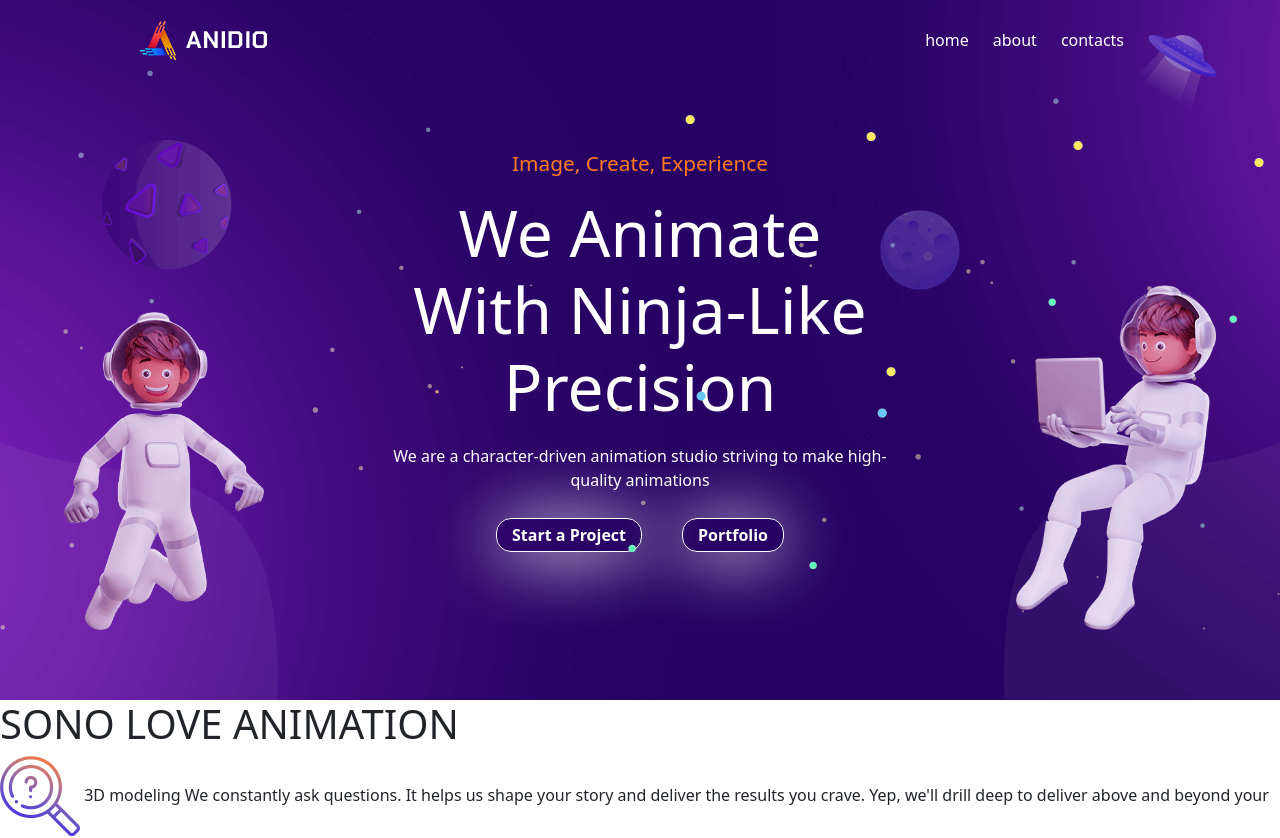
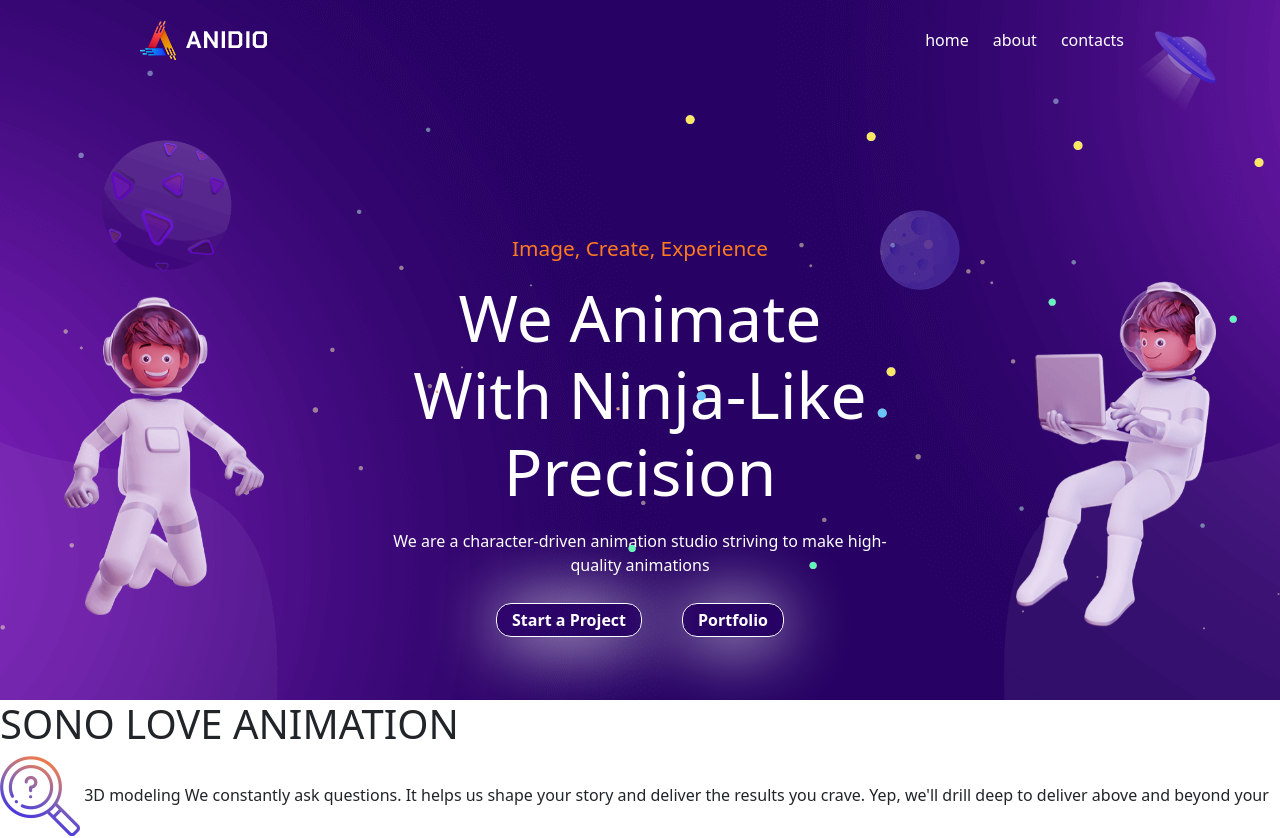
Before and after one commit to Chrissx77/proj-html-vuejs, a Vue app: page / in a window 1280 px wide. Shown: the top 838 px of the page. Built offline with nearby package versions, Linux system fonts and the light colour scheme.

Commit message:
added animation jumbotrone

```diff
--- a/src/pages/Jumbotron.vue
+++ b/src/pages/Jumbotron.vue
@@ -10,38 +10,39 @@ export default {
       <p class="label">Image, Create, Experience</p>
       <h1 class="mainTitle">We Animate With Ninja-Like Precision</h1>
       <p class="paragraph">
-        We are a character-driven animation studio striving to make high-quality animations
+        We are a character-driven animation studio striving to make high-quality
+        animations
       </p>
       <button class="btn-project">Start a Project</button>
       <button class="btn-portfolio">Portfolio</button>
     </div>
 
     <div class="starsLeft">
-      <img src="../assets/dots-left.png" alt="" srcset="">
+      <img src="../assets/dots-left.png" alt="" srcset="" />
     </div>
 
     <div class="starsRight">
-      <img src="../assets/dots-right.png" alt="" srcset="">
+      <img src="../assets/dots-right.png" alt="" srcset="" />
     </div>
 
     <div class="imageAstroneer">
-      <img src="../assets/left-man.png" alt="" srcset="">
+      <img src="../assets/left-man.png" alt="" srcset="" />
     </div>
 
     <div class="imageAstroneerPC">
-      <img src="../assets/right-man.png" alt="" srcset="">
+      <img src="../assets/right-man.png" alt="" srcset="" />
     </div>
 
     <div class="planet">
-      <img src="../assets/globe1.png" alt="" srcset="">
+      <img src="../assets/globe1.png" alt="" srcset="" />
     </div>
 
     <div class="moon">
-      <img src="../assets/globe2.png" alt="" srcset="">
+      <img src="../assets/globe2.png" alt="" srcset="" />
     </div>
 
     <div class="alien">
-      <img src="../assets/light.png" alt="" srcset="">
+      <img src="../assets/light.png" alt="" srcset="" />
     </div>
   </section>
 </template>
@@ -51,6 +52,7 @@ export default {
 @use "../style/partials/mixins" as *;
 
 .hero {
+  padding: 170px 0 0;
   background-image: url("../assets/banner-bg.png");
   min-height: 700px;
   color: white;
@@ -59,96 +61,135 @@ export default {
   align-items: center;
   position: relative;
 
-  .wrap{
+  .wrap {
     width: 40%;
     margin: 0 auto;
     text-align: center;
 
-    .label{
+    .label {
       color: $orange;
       font-size: 1.3rem;
     }
 
-    h1{
+    h1 {
       font-size: 4rem;
     }
 
-    .paragraph{
+    .paragraph {
       padding: 10px 0;
     }
 
-    button{
+    button {
       border: 1px solid $white;
       border-radius: 15px;
       margin: 0 20px;
-      padding:4px 15px;
-      font-weight:bold;
+      padding: 4px 15px;
+      font-weight: bold;
       background-color: transparent;
       color: white;
       box-shadow: 0px 3px 70px 0px white;
-      &:hover{
+      &:hover {
         background-color: $white;
         color: black;
       }
     }
   }
 
-  .imageAstroneer{
+  .imageAstroneer {
     position: absolute;
     left: 5%;
     bottom: 10%;
-    img{
+    z-index: 1;
+    animation: fly1 3s linear infinite;
+    animation-delay: 0.5s;
+    img {
       width: 200px;
     }
   }
 
-  .imageAstroneerPC{
+  .imageAstroneerPC {
     position: absolute;
     right: 5%;
     bottom: 10%;
-    img{
+    animation: fly1 4s linear infinite;
+    animation-delay: 0.5s;
+    img {
       width: 200px;
     }
   }
 
-  .starsLeft{
+  .starsLeft {
     position: absolute;
     left: 0;
     bottom: 10%;
   }
 
-  .starsRight{
+  .starsRight {
     position: absolute;
     right: 0;
     bottom: 10%;
   }
 
-  .planet{
+  .planet {
     position: absolute;
     top: 20%;
     left: 8%;
-    img{
+    animation: globe1 4s linear infinite;
+    animation-delay: 0.2s;
+    img {
       width: 130px;
     }
   }
 
-  .moon{
+  .moon {
     position: absolute;
     right: 25%;
-    top:30%;
-
-    img{
+    top: 30%;
+    animation: globe1 4s linear infinite;
+    animation-delay: 0.2s;
+    img {
       width: 80px;
     }
   }
 
-  .alien{
+  .alien {
     position: absolute;
     right: 5%;
-    top:5%;
+    top: 5%;
+    animation-delay: 0.3s;
+    animation: lightopen 2s linear infinite;
+    img {
+      width: 80px;
+    }
+  }
 
-    img{
-      width: 80px;
+  //Animation
+  @keyframes fly1 {
+    0% {
+      transform: translateY(0px);
+    }
+
+    50% {
+      transform: translateY(-15px);
+    }
+    100% {
+      transform: translateY(0px);
+    }
+  }
+
+  @keyframes globe1 {
+    0% {
+      transform: rotate(360deg);
+    }
+  }
+
+  @keyframes lightopen {
+    50% {
+      transform: rotate(10deg);
+    }
+
+    100% {
+      transform: rotate(0deg);
     }
   }
 }
```
